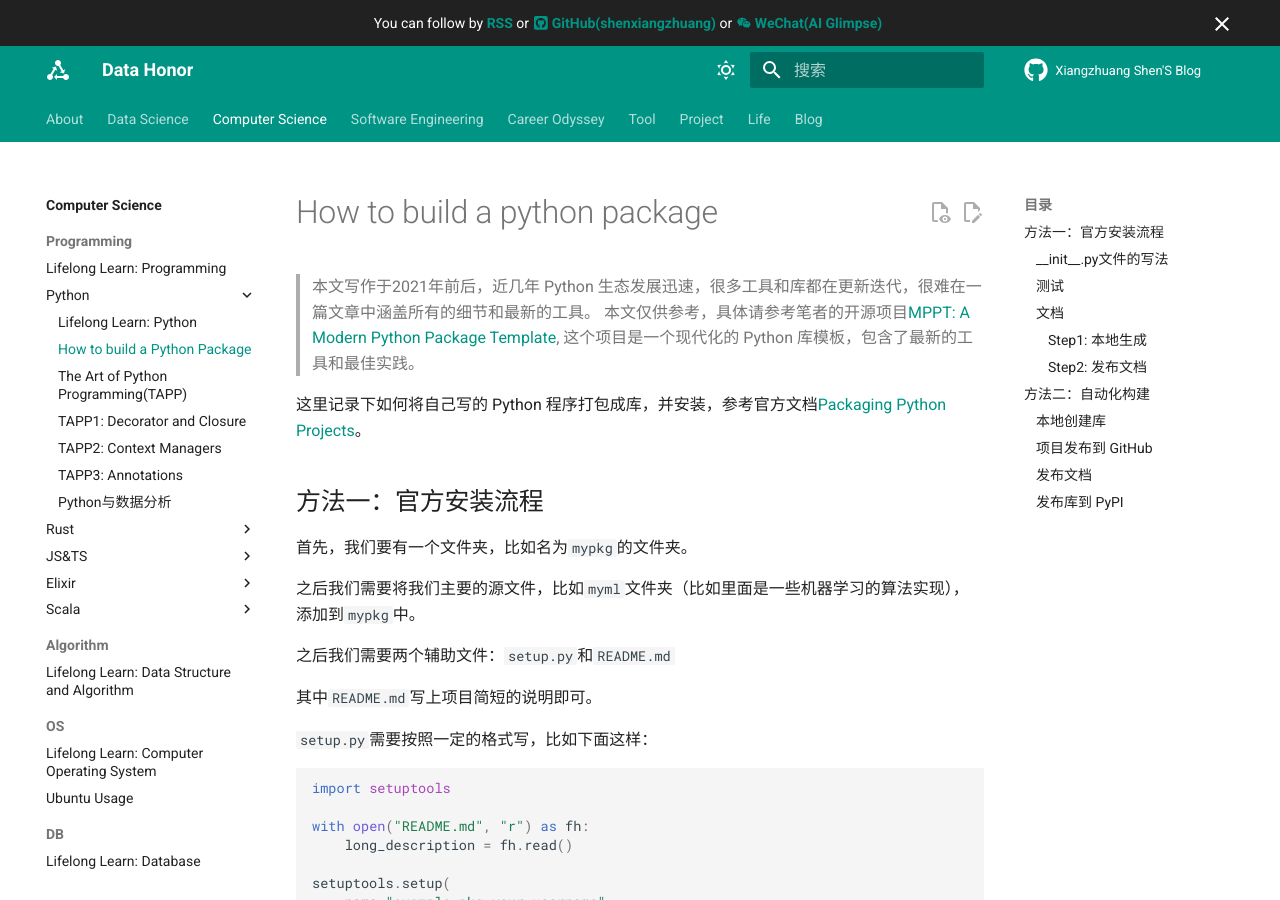
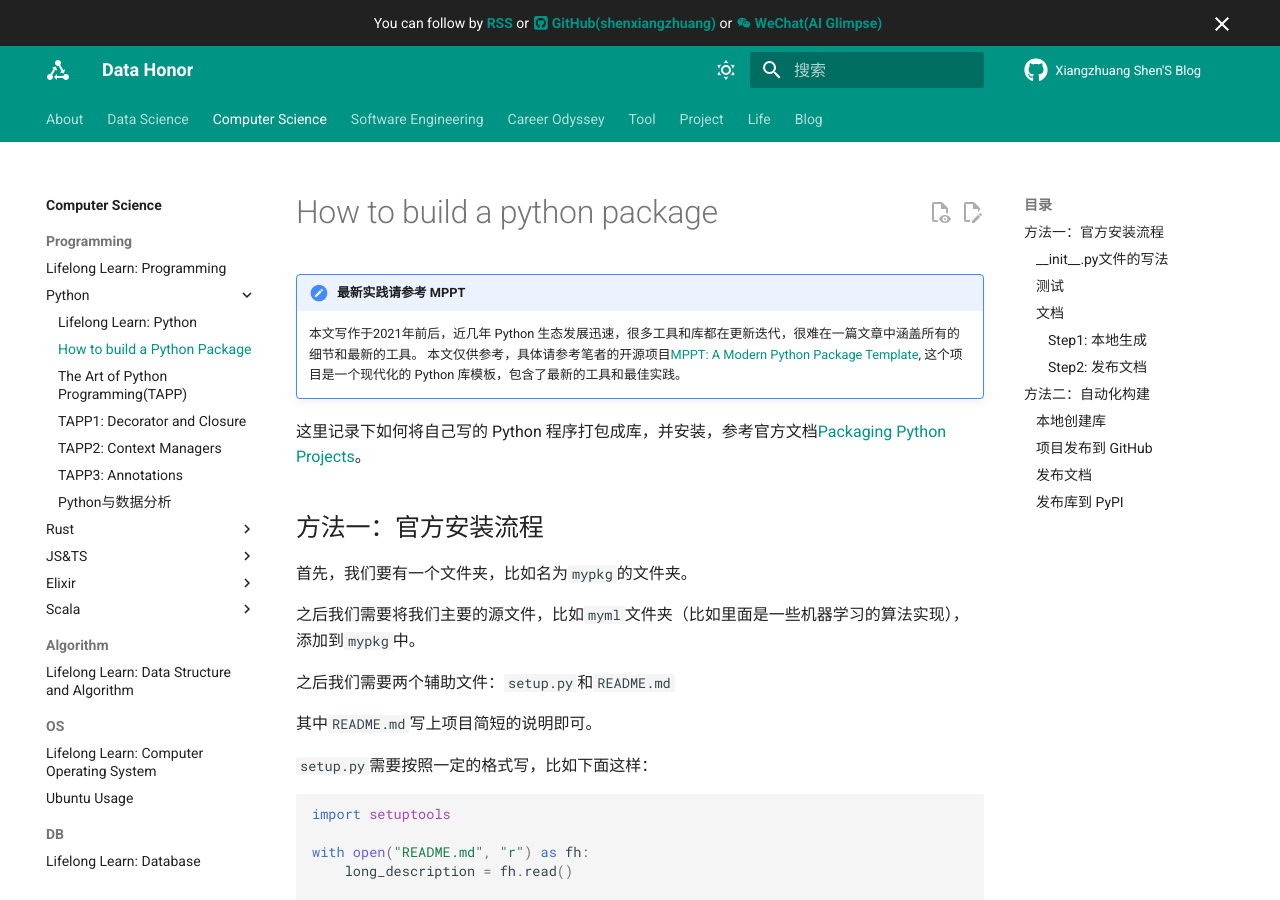
Before and after one commit to shenxiangzhuang/shenxiangzhuang.github.io, an MkDocs documentation site: the page built from docs/cs/programming/python/build_python_pkg.md, in a window 1280 px wide and 900 px high. Built offline with MkDocs 1.6.1 and Material for MkDocs 9.7.7, drawn with Linux system fonts in a browser that asks for light colours; comment, search, counter and statistics services are not loaded.

Commit message:
cs(python): update python pkg tutorial

```diff
--- a/docs/cs/programming/python/build_python_pkg.md
+++ b/docs/cs/programming/python/build_python_pkg.md
@@ -1,8 +1,10 @@
 # How to build a python package
 
-> 本文写作于2021年前后，近几年 Python 生态发展迅速，很多工具和库都在更新迭代，很难在一篇文章中涵盖所有的细节和最新的工具。
-> 本文仅供参考，具体请参考笔者的开源项目[MPPT: A Modern Python Package Template](https://github.com/shenxiangzhuang/mppt),
-> 这个项目是一个现代化的 Python 库模板，包含了最新的工具和最佳实践。
+!!! note "最新实践请参考 MPPT"
+
+    本文写作于2021年前后，近几年 Python 生态发展迅速，很多工具和库都在更新迭代，很难在一篇文章中涵盖所有的细节和最新的工具。
+    本文仅供参考，具体请参考笔者的开源项目[MPPT: A Modern Python Package Template](https://github.com/shenxiangzhuang/mppt),
+    这个项目是一个现代化的 Python 库模板，包含了最新的工具和最佳实践。
 
 这里记录下如何将自己写的 Python 程序打包成库，并安装，参考官方文档[Packaging Python Projects](https://packaging.python.org/tutorials/packaging-projects/)。
 
```
